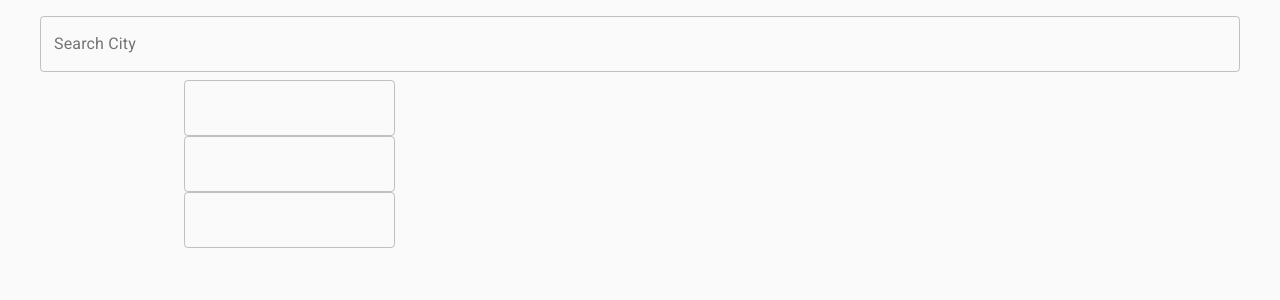
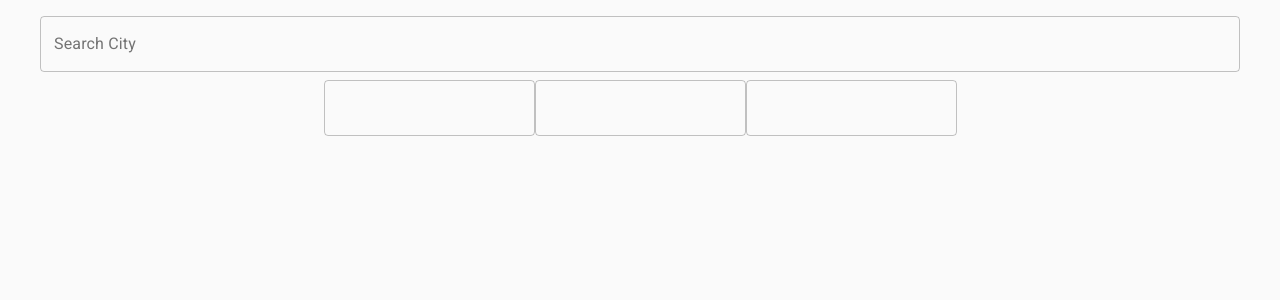
Before and after one commit to yhoseffe/weather, a Next.js app: page / in a window 1280 px wide. Shown: the top 300 px of the page. Built offline with nearby package versions, Linux system fonts and the light colour scheme.

Commit message:
add forecast container

```diff
--- a/pages/index.tsx
+++ b/pages/index.tsx
@@ -26,16 +26,10 @@ const Home: React.FC = () => {
       />
   <Container maxWidth="md">
 <Grid container direction="row" justifyContent="center">
-  <Grid container>
-  <TextField id="outlined-basic" variant="outlined" />
-  </Grid>
-  <Grid container>
-  <TextField id="outlined-basic" variant="outlined" />
-  </Grid>
-  <Grid container>
-  <TextField id="outlined-basic" variant="outlined" />
-  </Grid>
-</Grid>
+    <div><TextField id="outlined-basic" variant="outlined" /></div>
+    <div><TextField id="outlined-basic" variant="outlined" /></div>
+    <div><TextField id="outlined-basic" variant="outlined" /></div>
+ </Grid>
 </Container>
     </div>
 
```
